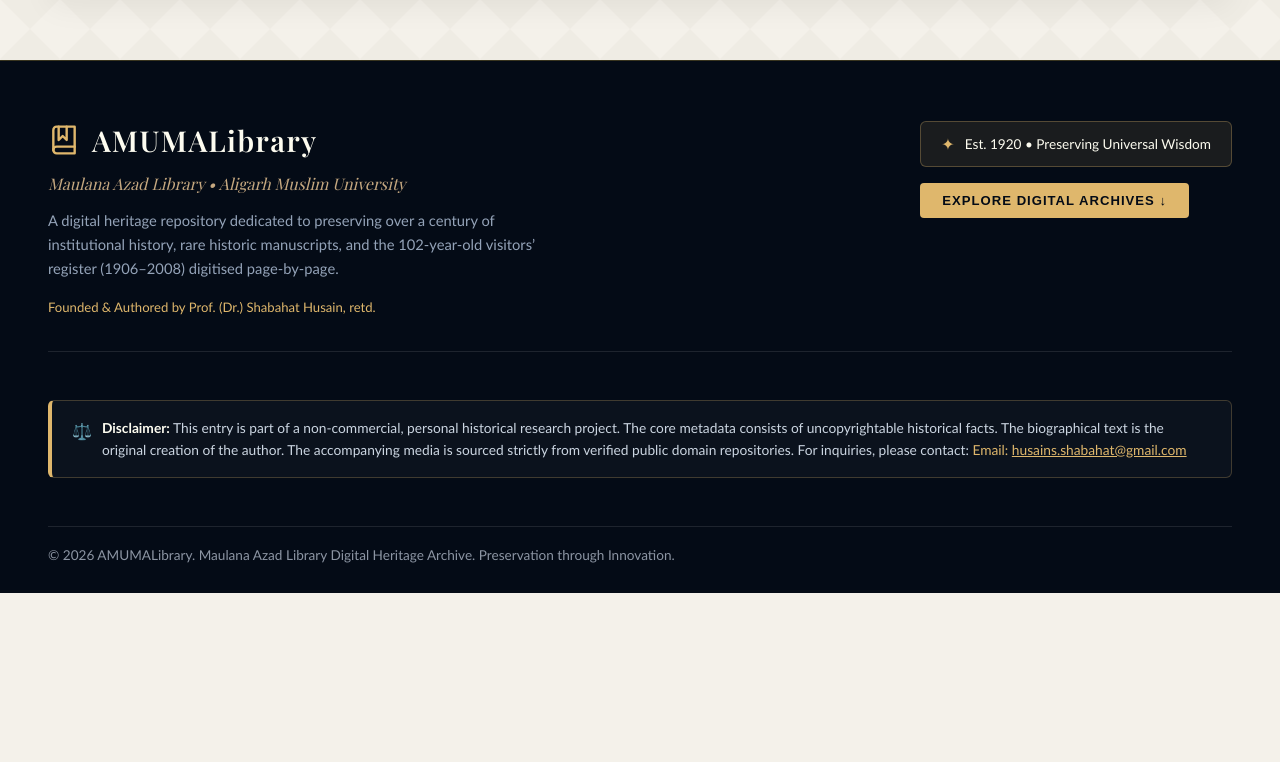
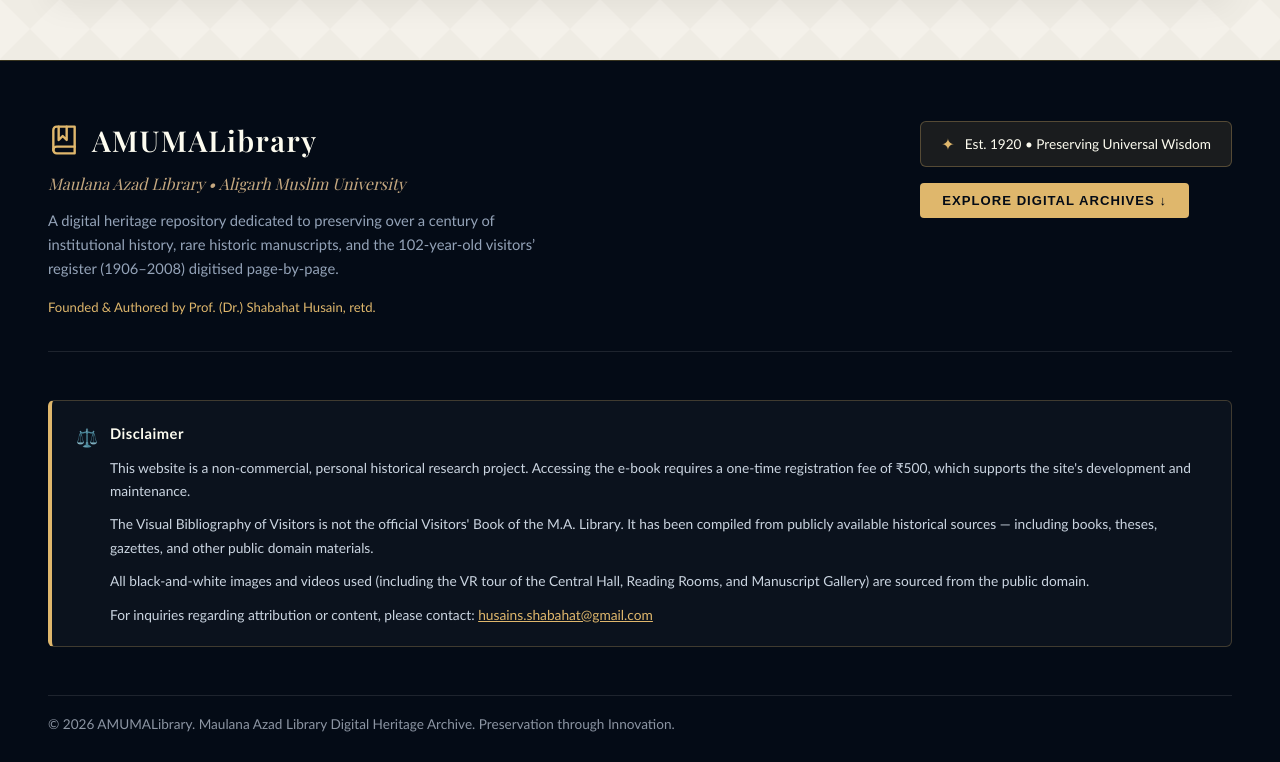
Before and after one commit to arshadahmad99/AMU-VISITORS, a React (Vite) app in the folder apps/website/: page / in a window 1280 px wide. Shown: the part 3031-3793 px from the top of the page. Before the commit the page ends 3624 px from the top, so only its background shows below. Built offline with nearby package versions, Linux system fonts and the light colour scheme; no server answers; a web font is replaced by a local one.

Commit message:
feat: add Footer component with branding, disclaimer, and modal support

```diff
--- a/apps/website/src/components/Footer.tsx
+++ b/apps/website/src/components/Footer.tsx
@@ -167,26 +167,34 @@
             border: '1px solid rgba(223, 183, 108, 0.25)',
             borderLeft: '4px solid #dfb76c',
             borderRadius: '6px',
-            padding: '16px 20px',
+            padding: '20px 24px',
             fontSize: '0.86rem',
-            lineHeight: 1.6,
+            lineHeight: 1.7,
             color: '#cbd5e1',
           }}
         >
-          <div style={{ display: 'flex', alignItems: 'flex-start', gap: '10px' }}>
-            <span style={{ color: '#dfb76c', fontSize: '1rem', marginTop: '1px' }}>⚖️</span>
-            <div>
-              <strong style={{ color: '#fdfcf0', fontWeight: 600 }}>Disclaimer:</strong>{' '}
-              This entry is part of a non-commercial, personal historical research project. The core metadata consists of uncopyrightable historical facts. The biographical text is the original creation of the author. The accompanying media is sourced strictly from verified public domain repositories. For inquiries, please contact:{' '}
-              <span style={{ color: '#dfb76c', fontWeight: 500 }}>
-                Email:{' '}
+          <div style={{ display: 'flex', alignItems: 'flex-start', gap: '12px' }}>
+            <span style={{ color: '#dfb76c', fontSize: '1.1rem', marginTop: '2px', flexShrink: 0 }}>⚖️</span>
+            <div style={{ display: 'flex', flexDirection: 'column', gap: '10px' }}>
+              <strong style={{ color: '#fdfcf0', fontWeight: 600, fontSize: '0.92rem', letterSpacing: '0.5px' }}>Disclaimer</strong>
+              <p style={{ margin: 0 }}>
+                This website is a non‑commercial, personal historical research project. Accessing the e-book requires a one‑time registration fee of ₹500, which supports the site's development and maintenance.
+              </p>
+              <p style={{ margin: 0 }}>
+                The Visual Bibliography of Visitors is not the official Visitors' Book of the M.A. Library. It has been compiled from publicly available historical sources — including books, theses, gazettes, and other public domain materials.
+              </p>
+              <p style={{ margin: 0 }}>
+                All black‑and‑white images and videos used (including the VR tour of the Central Hall, Reading Rooms, and Manuscript Gallery) are sourced from the public domain.
+              </p>
+              <p style={{ margin: 0 }}>
+                For inquiries regarding attribution or content, please contact:{' '}
                 <a
                   href="mailto:husains.shabahat@gmail.com"
-                  style={{ color: '#dfb76c', textDecoration: 'underline' }}
+                  style={{ color: '#dfb76c', textDecoration: 'underline', fontWeight: 500 }}
                 >
                   husains.shabahat@gmail.com
                 </a>
-              </span>
+              </p>
             </div>
           </div>
         </div>
```
